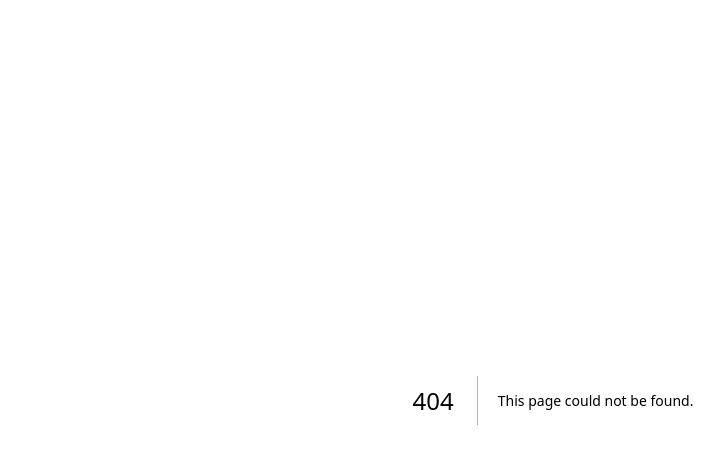
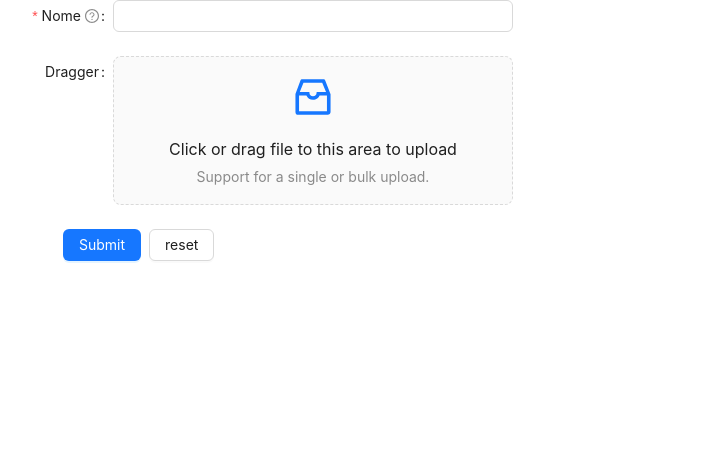
Before and after one commit to alinelopesm/arraianaroca, a Next.js app: page /categorias/cadastro in a window 1280 px wide. Before the commit this address had no page. Shown: the top 464 px of the page, without its empty margins (87-811 px from the left). Built offline with nearby package versions, Linux system fonts and the light colour scheme.

Commit message:
feat: cria esqueleto tela cadastro categorias

```diff
--- /dev/null
+++ b/pages/categorias/cadastro.js
@@ -0,0 +1,128 @@
+import React from 'react';
+import { InboxOutlined } from '@ant-design/icons';
+import {
+    Button,
+    Form,
+    Space,
+    Upload,
+    Input,
+    message
+  } from 'antd';
+
+const formItemLayout = {
+  labelCol: {
+    xs: {
+      span: 24,
+    },
+    sm: {
+      span: 8,
+    },
+  },
+  wrapperCol: {
+    xs: {
+      span: 24,
+    },
+    sm: {
+      span: 16,
+    },
+  },
+};
+const tailFormItemLayout = {
+  wrapperCol: {
+    xs: {
+      span: 24,
+      offset: 0,
+    },
+    sm: {
+      span: 16,
+      offset: 8,
+    },
+  },
+};
+const normFile = (e) => {
+  if (Array.isArray(e)) {
+    return e;
+  }
+  return e?.fileList;
+};
+
+const props = {
+  name: 'file',
+  multiple: false,
+  onChange(info) {
+    const { status } = info.file;
+    console.log('olha eu no props', info.file);
+    if (status !== 'uploading') {
+      console.log(info.file, info.fileList);
+    }
+    if (status === 'done') {
+      message.success(`${info.file.name} file uploaded successfully.`);
+    } else if (status === 'error') {
+      message.error(`${info.file.name} file upload failed.`);
+    }
+  },
+  onDrop(e) {
+    console.log('Dropped files', e.dataTransfer.files);
+  },
+};
+
+const cadastroCategoria = () => {
+    const [form] = Form.useForm();
+    const onFinish = async (values) => {
+      const file = values?.dragger[0]
+      console.log('Vou cadastrar', values);
+    };
+
+
+  return (
+    <Form
+    name="validate_other"
+    {...formItemLayout}
+    onFinish={onFinish}
+    style={{
+      maxWidth: 600,
+    }}
+  >
+    <Form.Item
+        name="nome"
+        label="Nome"
+        tooltip="Como você quer que os outros te chamem?"
+        rules={[
+          {
+            required: true,
+            message: 'Por favor, insira seu nome!',
+            whitespace: true,
+          },
+        ]}
+      >
+        <Input />
+    </Form.Item>
+    <Form.Item label="Dragger">
+      <Form.Item name="dragger" valuePropName="fileList" getValueFromEvent={normFile} noStyle>
+        <Upload.Dragger {...props} name="files" listType="picture">
+          <p className="ant-upload-drag-icon">
+            <InboxOutlined />
+          </p>
+          <p className="ant-upload-text">Click or drag file to this area to upload</p>
+          <p className="ant-upload-hint">Support for a single or bulk upload.</p>
+        </Upload.Dragger>
+      </Form.Item>
+    </Form.Item>
+
+    <Form.Item
+      wrapperCol={{
+        span: 12,
+        offset: 6,
+      }}
+    >
+      <Space>
+        <Button type="primary" htmlType="submit">
+          Submit
+        </Button>
+        <Button htmlType="reset">reset</Button>
+      </Space>
+    </Form.Item>
+  </Form>
+  );
+};
+export default cadastroCategoria;
```
